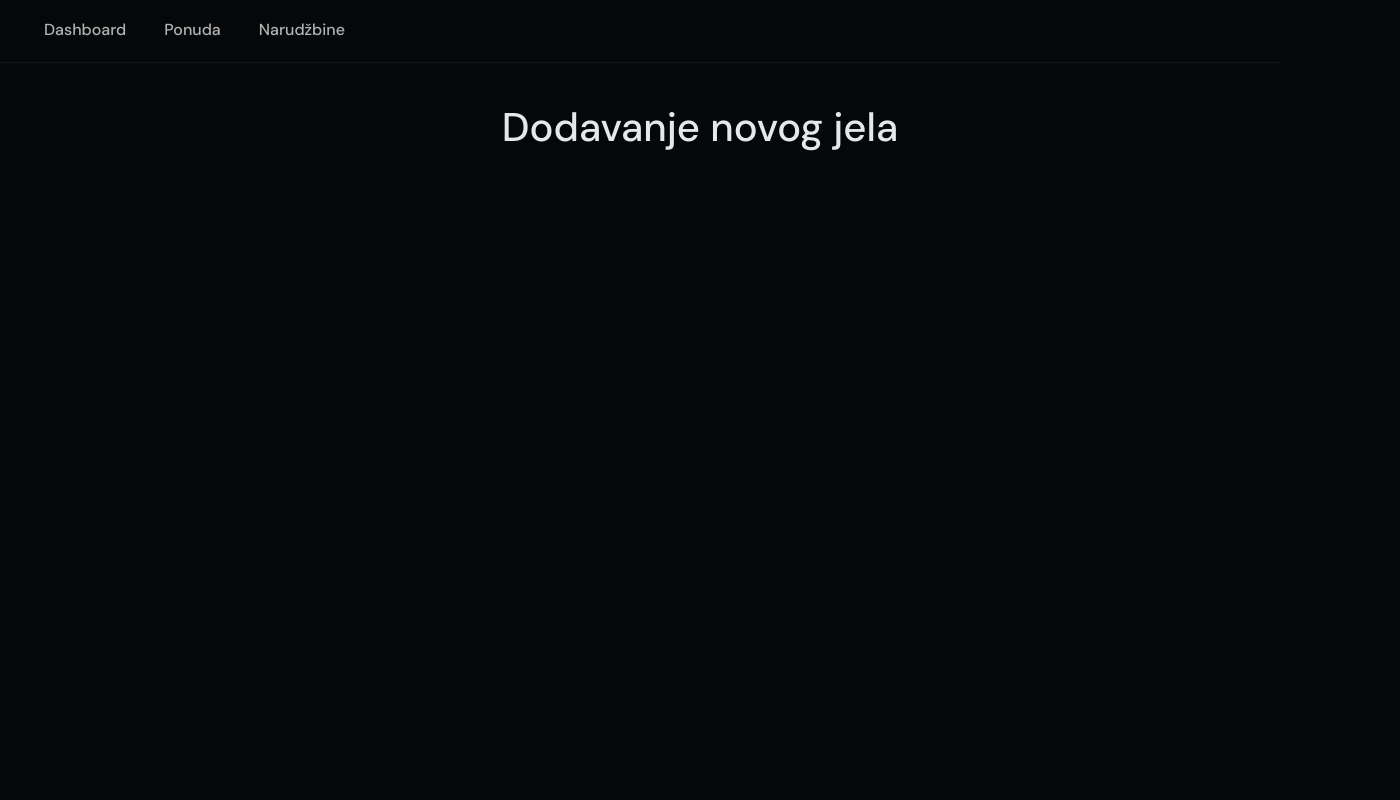
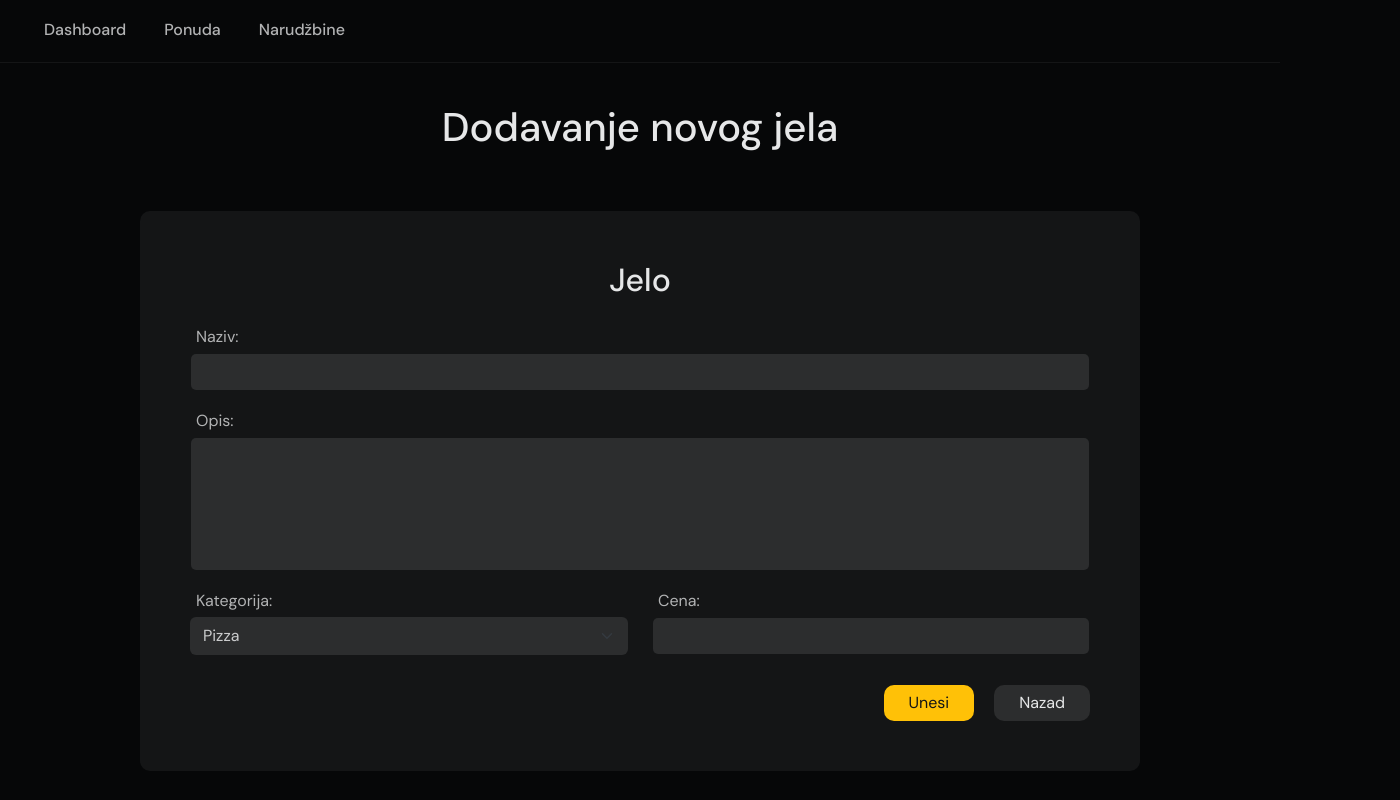
Before and after one commit to StudentRAF/ScriptProject, a plain HTML site: page novo-jelo.html in a window 1280 px wide. Shown: the whole page, 1400 px wide, since content can reach past the window. Drawn offline with nearby package versions, Linux system fonts and the light colour scheme.

Commit message:
Implement adding a new dish page

```diff
--- a/css/_colors.css
+++ b/css/_colors.css
@@ -10,6 +10,8 @@
     --gray-200: #CBCCCD;
     --gray-100: #E6E7E8;
     --gray-50:  #F1F2F3;
+
+    --red-500: #FF0000;
 
     --orange-900: #FF6F00;
     --orange-800: #FF8F00;
@@ -32,25 +34,38 @@
     --purple-100: #E1BEE7;
     --purple-50:  #F3E5F5;
 }
+:root {
+    --background-primary:             var(--gray-950);
+    --background-table:               var(--gray-900);
+    --background-button:              var(--gray-800);
+    --background-button-hover:        var(--gray-700);
+    --background-button-accent:       var(--orange-500);
+    --background-button-accent-hover: var(--orange-700);
+    --background-form:                var(--gray-900);
+    --background-input:               var(--gray-800);
 
-:root {
-    --background-primary:      var(--gray-950);
-    --backgroudn-table:        var(--gray-900);
-    --background-button:       var(--gray-800);
-    --background-button-hover: var(--gray-700);
 
-    --border-primary:      var(--gray-900);
-    --border-table:        var(--gray-800);
-    --border-button:       transparent;
-    --border-button-hover: var(--background-button-hover);
-    --border-accent:       var(--orange-500);
+    --border-primary:             var(--gray-900);
+    --border-table:               var(--gray-800);
+    --border-button:              transparent;
+    --border-button-hover:        var(--background-button-hover);
+    --border-button-accent:       transparent;
+    --border-button-accent-hover: var(--background-button-accent-hover);
+    --border-accent:              var(--orange-500);
+    --border-error:               var(--red-500);
 
-    --foreground-primary:       var(--gray-100);
-    --foreground-navbar:        var(--gray-300);
-    --foreground-navbar-active: var(--gray-100);
-    --foreground-table-data:    var(--gray-100);
-    --foreground-table-header:  var(--gray-100);
-    --foreground-button:        var(--gray-100);
-    --foreground-button-hover:  var(--gray-100);
-    --foreground-accent:        var(--orange-500);
+
+    --foreground-primary:             var(--gray-100);
+    --foreground-navbar:              var(--gray-300);
+    --foreground-navbar-active:       var(--gray-100);
+    --foreground-table-data:          var(--gray-100);
+    --foreground-table-header:        var(--gray-100);
+    --foreground-button:              var(--gray-100);
+    --foreground-button-hover:        var(--gray-100);
+    --foreground-button-accent:       var(--gray-900);
+    --foreground-button-accent-hover: var(--gray-900);
+    --foreground-accent:              var(--orange-500);
+    --foreground-label:               var(--gray-300);
+    --foreground-input:               var(--gray-200);
+    --foreground-input-active:        var(--gray-100);
 }
--- /dev/null
+++ b/css/new-dish.css
@@ -0,0 +1,64 @@
+@import "_colors.css";
+
+h2 {
+    text-align: center;
+    color: var(--foreground-primary);
+}
+
+label {
+    margin: 18px 0 4px 6px;
+    color: var(--foreground-label);
+}
+
+input[type="number"]::-webkit-inner-spin-button {
+    -webkit-appearance: none !important;
+}
+
+.container-fluid {
+    width: 1000px;
+}
+
+.form-container {
+    padding: 50px;
+    background-color: var(--background-form);
+    border-radius: 10px;
+}
+
+.form-control {
+    background-color: var(--background-input) !important;
+    border-color: transparent;
+    color: var(--foreground-input);
+    resize: none;
+}
+
+.form-control:focus {
+    box-shadow: none;
+    border-color: var(--border-accent);
+    color: var(--foreground-input-active);
+}
+
+.form-select {
+    background-color: var(--gray-800) !important;
+    border-color: transparent;
+    color: var(--foreground-input);
+}
+
+.form-select:focus {
+    box-shadow: none;
+    border-color: var(--border-accent);
+    color: var(--foreground-input-active);
+}
+
+.button-container {
+    display: flex;
+    justify-content: flex-end;
+    margin-top: 30px;
+
+    .btn:not(:last-child) {
+        margin-right: 20px;
+    }
+}
+
+.error {
+    border: 1px solid var(--border-error) !important;
+}
--- a/css/styles.css
+++ b/css/styles.css
@@ -89,7 +89,7 @@ h1 {
 th,
 td {
     padding: 12px 25px !important;
-    background-color: var(--backgroudn-table) !important;
+    background-color: var(--background-table) !important;
     border-bottom: 1px solid var(--border-table);
 }
 
@@ -123,15 +123,27 @@ tr:last-of-type td:last-child {
 }
 
 .btn {
-    padding: 5px 20px;
+    padding: 5px 24px;
     border-radius: 10px;
     color: var(--foreground-button);
     background-color: var(--background-button);
     border: 1px solid var(--border-button);
+
+    &:hover {
+        color: var(--foreground-button-hover) !important;
+        background-color: var(--background-button-hover) !important;
+        border: 1px solid var(--border-button-hover) !important;
+    }
 }
 
-.btn:hover {
-    color: var(--foreground-button-hover);
-    background-color: var(--background-button-hover);
-    border: 1px solid var(--border-button-hover);
+.btn-accent {
+    color: var(--foreground-button-accent);
+    background-color: var(--background-button-accent);
+    border: 1px solid var(--border-button-accent);
+
+    &:hover {
+        color: var(--foreground-button-accent-hover) !important;
+        background-color: var(--background-button-accent-hover) !important;
+        border: 1px solid var(--border-button-accent-hover) !important;
+    }
 }
--- /dev/null
+++ b/js/new-dish.js
@@ -0,0 +1,32 @@
+document.addEventListener("DOMContentLoaded", (event) => {
+    document.getElementById("dish-name").onfocus = clear;
+    document.getElementById("price").onfocus     = clear;
+});
+
+const clear = () => {
+    document.getElementById("dish-name").classList.remove("error");
+    document.getElementById("price").classList.remove("error");
+}
+
+const validate = () => {
+    let valid = true;
+
+    let dish = document.getElementById("dish-name");
+    if (dish.value.length < 3) {
+        console.log("dish add error");
+        dish.classList.add("error");
+        console.log(dish.classList);
+        valid = false;
+    }
+
+    let price = (document.getElementById("price"));
+    let value = parseInt(price.value);
+    if (isNaN(value) || value < 0) {
+        console.log("price add error");
+        price.classList.add("error");
+        console.log(price.classList);
+        valid = false;
+    }
+
+    return valid;
+}
--- a/novo-jelo.html
+++ b/novo-jelo.html
@@ -7,9 +7,11 @@
         <link href="https://cdn.jsdelivr.net/npm/bootstrap@5.3.2/dist/css/bootstrap.min.css" rel="stylesheet">
         <link href='https://fonts.googleapis.com/css?family=DM+Sans:wght@400;500;700&display=swap' rel='stylesheet'>
         <link href="css/styles.css" rel="stylesheet">
+        <link href="css/new-dish.css" rel="stylesheet">
 
         <script src="https://cdn.jsdelivr.net/npm/bootstrap@5.3.2/dist/js/bootstrap.bundle.min.js"></script>
         <script src="js/script.js"></script>
+        <script src="js/new-dish.js"></script>
     </head>
     <body>
         <nav class="navbar">
@@ -27,6 +29,39 @@
         </nav>
         <main class="container-fluid">
             <h1>Dodavanje novog jela</h1>
+            <form class="form" action="https://postman-echo.com/post" method="post" onsubmit="return validate()">
+                <div class="form-container">
+                    <h2>Jelo</h2>
+                    <!-- Name -->
+                    <label for="dish-name">Naziv:</label>
+                    <input id="dish-name" name="dish-name" class="form-control">
+                    <!-- Description -->
+                    <label for="description">Opis:</label>
+                    <textarea id="description" name="description" class="form-control" rows="5"></textarea>
+                    <!-- Category and Price -->
+                    <div class="row">
+                        <!-- Category -->
+                        <div class="col-6">
+                            <label for="category">Kategorija:</label>
+                            <select id="category" name="category" class="form-select">
+                                <option value="1">Pizza</option>
+                                <option value="2">Sendvič</option>
+                            </select>
+                        </div>
+                        <!-- Price -->
+                        <div class="col-6">
+                            <label for="price">Cena:</label>
+                            <input id="price" name="price" class="form-control" type="number" onfocus="clear()">
+                        </div>
+                    </div>
+                    <div class="button-container">
+                        <!-- Confirm -->
+                        <button class="btn btn-accent">Unesi</button>
+                        <!-- Back -->
+                        <a class="btn" href="jela.html">Nazad</a>
+                    </div>
+                </div>
+            </form>
         </main>
     </body>
 </html>
```
